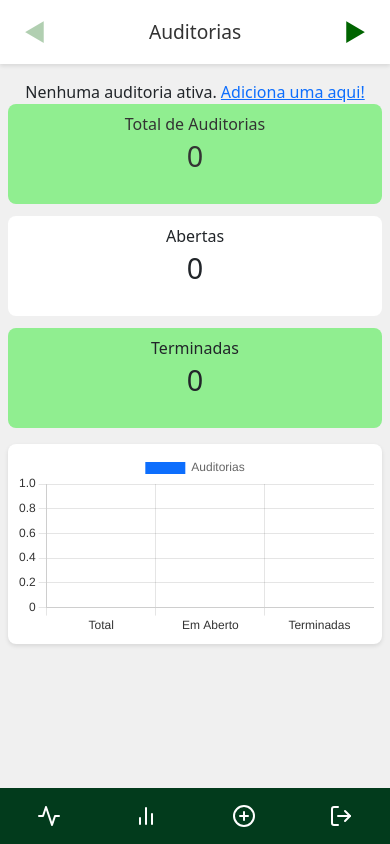
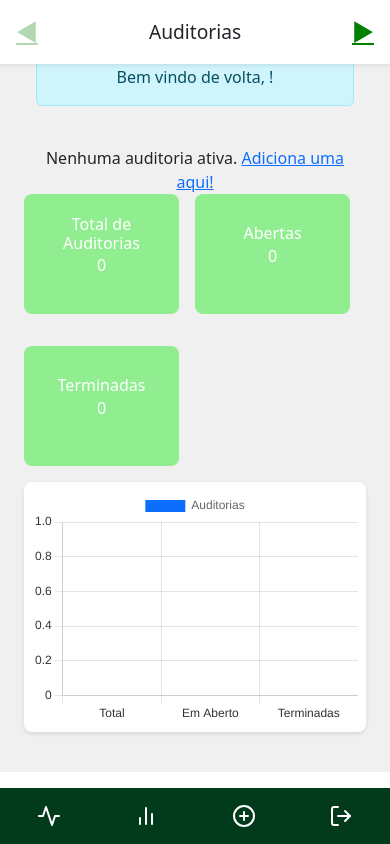
Before and after one commit to duartemiguel30/PW_PWA, a Vue app in the folder PWA/: page /dashboard in a window 390 px wide. Built offline with nearby package versions, Linux system fonts and the light colour scheme; sample sign-in values are in the browser's storage.

Commit message:
dasboards fully responsive

```diff
--- a/PWA/src/components/Login.vue
+++ b/PWA/src/components/Login.vue
@@ -6,7 +6,10 @@
         <input type="email" placeholder="Email" v-model="email" />
         <input type="password" placeholder="Password" v-model="password" />
         <button @click="login">Sign In</button>
-        <p>Ainda não tens uma conta? <router-link to="/register">Regista-te</router-link></p>
+        <p>
+          Ainda não tens uma conta?
+          <router-link to="/register">Regista-te</router-link>
+        </p>
       </div>
     </div>
     <div class="auth-right"></div>
@@ -29,6 +32,8 @@ export default {
       if (this.email === adminEmail && this.password === adminPassword) {
         localStorage.setItem('isAuthenticated', true);
         localStorage.setItem('isAdmin', true);
+        // Guarda as informações do admin
+        localStorage.setItem('loggedUser', JSON.stringify({ name: 'Admin', email: adminEmail }));
         this.$router.push('/admin-dashboard');
         return;
       }
@@ -38,12 +43,14 @@ export default {
 
       if (user) {
         localStorage.setItem('isAuthenticated', true);
+        // Guarda as informações do usuário que fez login
+        localStorage.setItem('loggedUser', JSON.stringify(user));
         this.$router.push('/admin-dashboard');
       } else {
         alert('Credenciais inválidas!');
       }
     },
-}
+  },
 };
 </script>
 
--- a/PWA/src/views/AdminDashboard.vue
+++ b/PWA/src/views/AdminDashboard.vue
@@ -83,7 +83,7 @@ export default {
   display: flex;
   min-height: 100vh;
   font-family: 'Helvetica Neue', Arial, sans-serif;
-  background-color: #f8f9fa;
+  background: #f0f0f0;
 }
 
 .dashboard-content {
@@ -91,7 +91,7 @@ export default {
   padding: 2rem;
   margin-left: 2rem;
   max-width: calc(100% - 5rem);
-  background-color: #ffffff;
+  background: #f0f0f0;
   border-radius: 8px;
   box-shadow: 0 2px 10px rgba(0, 0, 0, 0.1);
 }
--- a/PWA/src/views/Dashboard.vue
+++ b/PWA/src/views/Dashboard.vue
@@ -1,15 +1,18 @@
 <template>
-  <div class="dashboard-container">
+  <div class="dashboard-container container-fluid">
     <SidebarMenu />
-    <div class="dashboard-content">
+    <div class="dashboard-content container">
+      <div class="alert alert-info text-center w-100 greeting-msg" role="alert">
+        Bem vindo de volta, {{ user.name }}!
+      </div>
+
       <template v-if="isDesktop">
-        <!-- Top row: Gráfico de faturação destacado e cards -->
-        <div class="top-row">
-          <div class="faturacao-chart-highlight">
+        <div class="top-row row w-100 mb-3">
+          <div class="faturacao-chart-highlight col-md-8">
             <canvas ref="faturacaoChart"></canvas>
           </div>
-          <div class="cards-side">
-            <div class="metric-card card-faturacao">
+          <div class="cards-side col-md-4 d-flex flex-column justify-content-center">
+            <div class="metric-card card-faturacao mb-3">
               <h6 class="card-title">Faturação Total (€)</h6>
               <p class="display-number">{{ faturacaoTotal.toFixed(2) }}</p>
             </div>
@@ -20,25 +23,23 @@
           </div>
         </div>
 
-        <!-- Segunda row: Gráficos de auditorias e materiais -->
-        <div class="charts-grid desktop-charts">
-          <div class="chart-card">
+        <div class="charts-grid desktop-charts row w-100 mb-2">
+          <div class="chart-card col-md-6 mb-3 mb-md-0">
             <canvas ref="auditoriasChart"></canvas>
           </div>
-          <div class="chart-card">
+          <div class="chart-card col-md-6">
             <canvas ref="materiaisChart"></canvas>
           </div>
         </div>
 
-        <!-- Terceira row: Lista de utilizadores registados -->
-        <div class="users-list-container">
+        <div class="users-list-container w-100">
           <h3>Utilizadores Registados</h3>
-          <table class="users-list">
+          <table class="users-list table table-borderless">
             <tbody>
-              <tr v-for="(user, index) in usersList" :key="index" class="user-row">
+              <tr v-for="(userItem, index) in usersList" :key="index" class="user-row">
                 <td class="user-info">
-                  <h4>{{ user.name }}</h4>
-                  <p>{{ user.email }}</p>
+                  <h4>{{ userItem.name }}</h4>
+                  <p>{{ userItem.email }}</p>
                 </td>
                 <td class="arrow-cell">
                   <span class="arrow">&#9654;</span>
@@ -50,62 +51,61 @@
       </template>
 
       <template v-else>
-        <!-- Layout Mobile -->
-        <div class="mobile-nav">
-          <button @click="prevPage" :disabled="currentPage === 0" class="nav-arrow">
+        <div class="mobile-nav fixed-top d-flex justify-content-between align-items-center px-3 py-2 bg-white shadow-sm">
+          <button @click="prevPage" :disabled="currentPage === 0" class="nav-arrow btn btn-link p-0">
             &#9664;
           </button>
-          <h2 class="page-title">{{ currentPageTitle }}</h2>
-          <button @click="nextPage" :disabled="currentPage === tabs.length - 1" class="nav-arrow">
+          <h2 class="page-title flex-grow-1 text-center m-0 text-dark">{{ currentPageTitle }}</h2>
+          <button @click="nextPage" :disabled="currentPage === tabs.length - 1" class="nav-arrow btn btn-link p-0">
             &#9654;
           </button>
         </div>
 
-        <div v-if="currentPage === 0" class="tab-content">
+        <div v-if="currentPage === 0" class="tab-content mt-3 pt-3">
           <div v-if="auditoriasData.length === 0" class="no-audit-message">
             Nenhuma auditoria ativa.
             <router-link to="/admin-add-audit" class="link-add">
               Adiciona uma aqui!
             </router-link>
           </div>
-          <div class="cards-grid mobile-cards">
-            <div class="metric-card card-total">
+          <div class="cards-grid mobile-cards row">
+            <div class="metric-card mobile-card col-6">
               <h6 class="card-title">Total de Auditorias</h6>
               <p class="display-number">{{ totalAuditorias }}</p>
             </div>
-            <div class="metric-card card-abertas">
+            <div class="metric-card mobile-card col-6">
               <h6 class="card-title">Abertas</h6>
               <p class="display-number">{{ auditoriasAbertas }}</p>
             </div>
-            <div class="metric-card card-terminadas">
+            <div class="metric-card mobile-card col-6">
               <h6 class="card-title">Terminadas</h6>
               <p class="display-number">{{ auditoriasTerminadas }}</p>
             </div>
           </div>
-          <div class="charts-grid mobile-charts">
-            <div class="chart-card">
+          <div class="charts-grid mobile-charts row mb-3">
+            <div class="chart-card col-12">
               <canvas ref="auditoriasChart"></canvas>
             </div>
           </div>
           <div class="mobile-bottom-padding"></div>
         </div>
 
-        <div v-else-if="currentPage === 1" class="tab-content faturacao-tab">
-          <div class="cards-grid mobile-cards">
-            <div class="metric-card card-faturacao">
+        <div v-else-if="currentPage === 1" class="tab-content faturacao-tab mt-3 pt-3">
+          <div class="cards-grid mobile-cards row">
+            <div class="metric-card mobile-card col-6">
               <h6 class="card-title">Faturação Total (€)</h6>
               <p class="display-number">{{ faturacaoTotal.toFixed(2) }}</p>
             </div>
-            <div class="metric-card card-utilizadores">
+            <div class="metric-card mobile-card col-6">
               <h6 class="card-title">Utilizadores registados</h6>
               <p class="display-number">{{ totalUtilizadores }}</p>
             </div>
           </div>
-          <div class="charts-grid mobile-charts">
-            <div class="chart-card">
+          <div class="charts-grid mobile-charts row mb-3">
+            <div class="chart-card faturacao-chart-mobile col-6">
               <canvas ref="faturacaoChart"></canvas>
             </div>
-            <div class="chart-card">
+            <div class="chart-card col-6">
               <canvas ref="materiaisChart"></canvas>
             </div>
           </div>
@@ -119,7 +119,6 @@
 <script>
 import { Chart, registerables } from "chart.js";
 import SidebarMenu from "@/components/SidebarMenu.vue";
-
 Chart.register(...registerables);
 
 export default {
@@ -136,6 +135,7 @@ export default {
       chartAuditorias: null,
       chartFaturacao: null,
       chartMateriais: null,
+      user: { name: "Utilizador" },
     };
   },
   computed: {
@@ -181,6 +181,11 @@ export default {
       this.totalUtilizadores = users.length;
       this.usersList = users;
 
+      const loggedUser = JSON.parse(localStorage.getItem("loggedUser"));
+      if (loggedUser) {
+        this.user = loggedUser;
+      }
+
       this.faturacaoTotal = this.auditoriasData.reduce(
         (acc, auditoria) => acc + (auditoria.custoEstimado || 0),
         0
@@ -188,7 +193,6 @@ export default {
       this.mostrarGraficos();
     },
     mostrarGraficos() {
-      // Gráfico de Auditorias
       if (this.chartAuditorias) {
         this.chartAuditorias.destroy();
       }
@@ -219,11 +223,11 @@ export default {
         });
       }
 
-      // Gráfico de Faturação – linha com borderWidth para forçar exibição
       if (this.chartFaturacao) {
         this.chartFaturacao.destroy();
       }
       if (this.$refs.faturacaoChart) {
+        const config = { fill: false, borderColor: "#90EE90", backgroundColor: "transparent" };
         this.chartFaturacao = new Chart(this.$refs.faturacaoChart.getContext("2d"), {
           type: "line",
           data: {
@@ -231,9 +235,11 @@ export default {
             datasets: [{
               label: "Faturação (€)",
               data: this.auditoriasData.map(a => a.custoEstimado || 0),
-              borderColor: "#003366",
+              borderColor: config.borderColor,
               borderWidth: 2,
-              fill: false,
+              fill: config.fill,
+              backgroundColor: config.backgroundColor,
+              tension: 0
             }]
           },
           options: {
@@ -242,17 +248,24 @@ export default {
             scales: {
               y: {
                 beginAtZero: true,
-                ticks: { color: "#fff", font: { size: 12 } }
+                ticks: { color: "#ffffff", font: { size: 12 } }
               },
               x: {
-                ticks: { color: "#fff", font: { size: 12 } }
+                ticks: { color: "#ffffff", font: { size: 12 } }
+              }
+            },
+            plugins: {
+              legend: {
+                labels: {
+                  color: "#ffffff",
+                  font: { size: 12 }
+                }
               }
             }
           }
         });
       }
 
-      // Gráfico de Materiais
       if (this.chartMateriais) {
         this.chartMateriais.destroy();
       }
@@ -313,19 +326,27 @@ export default {
 </script>
 
 <style scoped>
-/* Fundo da página em cinza clarinho */
 .dashboard-container {
   display: flex;
-  height: 100vh;
+  background: #f0f0f0;
   overflow-x: hidden;
-  background: #f0f0f0;
+  overflow-y: auto;
+}
+@media (min-width: 769px) {
+  .dashboard-container {
+    height: 100vh;
+  }
+}
+@media (max-width: 768px) {
+  .dashboard-container {
+    height: auto;
+  }
 }
 
-/* Mantém max-width de 1100px */
 .dashboard-content {
   flex: 1;
   max-width: 1100px;
-  padding: 5rem 1.5rem 1.5rem;
+  padding: 3rem 1.5rem 1.5rem;
   margin: 0 auto;
   width: 100%;
   text-align: center;
@@ -334,14 +355,21 @@ export default {
   align-items: center;
 }
 
-/* Layout Desktop */
+@media (max-width: 768px) {
+  .dashboard-content {
+    padding-top: 3rem;
+  }
+  .greeting-msg {
+    margin-bottom: 0.5rem;
+  }
+}
+
 .top-row {
   display: flex;
   gap: 1rem;
   width: 100%;
   margin-bottom: 1rem;
 }
-/* Fundo do gráfico de faturação com azul mais escuro */
 .faturacao-chart-highlight {
   flex: 2;
   background-color: #003366;
@@ -358,7 +386,6 @@ export default {
   justify-content: center;
 }
 
-/* Cards */
 .metric-card {
   border-radius: 0.5rem;
   padding: 0.75rem;
@@ -368,6 +395,7 @@ export default {
   justify-content: center;
   min-height: 120px;
   text-align: center;
+  margin-bottom: 1rem;
 }
 .card-faturacao {
   background-color: #90EE90;
@@ -378,16 +406,20 @@ export default {
   color: #333;
 }
 
-/* Gráficos */
-.charts-grid {
-  display: grid;
-  gap: 0.75rem;
-  width: 100%;
-  margin-bottom: 1rem;
+@media (max-width: 768px) {
+  .mobile-cards {
+    display: flex;
+    flex-wrap: wrap;
+    gap: 1rem;
+  }
+  .mobile-cards .mobile-card {
+    background-color: #90EE90 !important;
+    color: #fff !important;
+    flex: 0 0 calc(50% - 1rem);
+    padding: 0.5rem;
+  }
 }
-.desktop-charts {
-  grid-template-columns: repeat(2, 1fr);
-}
+
 .chart-card {
   background-color: #fff;
   border-radius: 0.5rem;
@@ -395,12 +427,14 @@ export default {
   box-shadow: 0 2px 4px rgba(0, 0, 0, 0.1);
   height: 250px;
 }
+.faturacao-chart-mobile {
+  background-color: #003366 !important;
+}
 .chart-card canvas {
   width: 100% !important;
   height: 100% !important;
 }
 
-/* Lista de Utilizadores */
 .users-list-container {
   width: 100%;
   margin-top: 1rem;
@@ -431,10 +465,9 @@ export default {
 }
 .arrow {
   font-size: 1.2rem;
-  color: #bbb;
+  color: #008000;
 }
 
-/* Layout Mobile */
 .mobile-nav {
   position: fixed;
   top: 0;
@@ -461,79 +494,11 @@ export default {
   border: none;
   font-size: 1.5rem;
   cursor: pointer;
-  color: #006400 !important;
+  color: #008000 !important;
   padding: 0.25rem 0.5rem;
 }
 .nav-arrow:disabled {
   opacity: 0.3;
   cursor: default;
 }
-.cards-grid {
-  display: grid;
-  gap: 0.75rem;
-  margin-bottom: 1rem;
-}
-.mobile-cards {
-  grid-template-columns: repeat(2, minmax(140px, 1fr));
-}
-.mobile-bottom-padding,
-.faturacao-tab {
-  padding-bottom: 4rem;
-}
-
-/* Mobile: alternar fundo dos cards entre verde e branco */
-@media (max-width: 480px) {
-  .dashboard-content {
-    padding: 5rem 0.5rem 1.5rem;
-  }
-  .cards-grid {
-    grid-template-columns: 1fr;
-  }
-  .mobile-cards .metric-card:nth-child(odd) {
-    background-color: #90EE90 !important;
-  }
-  .mobile-cards .metric-card:nth-child(even) {
-    background-color: #fff !important;
-  }
-  .metric-card {
-    padding: 0.5rem;
-    min-height: 100px;
-  }
-  .display-number {
-    font-size: 1.8rem;
-  }
-  .charts-grid {
-    grid-template-columns: 1fr;
-  }
-  .chart-card {
-    height: 200px;
-  }
-}
-
-/* iPad mini: dispositivos entre 600px e 768px – layout igual ao mobile */
-@media (min-width: 600px) and (max-width: 768px) {
-  .dashboard-content {
-    margin-left: 0 !important;
-    padding: 5rem 0.5rem 1.5rem;
-  }
-}
-
-/* iPad Air: dispositivos entre 769px e 1024px */
-@media (min-width: 769px) and (max-width: 1024px) {
-  .dashboard-content {
-    position: relative;
-    z-index: 1;
-    margin-left: 20rem; /* Evita sobreposição da Sidebar */
-    padding-top: 2rem;
-  }
-}
-
-/* Responsividade adicional para telas maiores */
-@media (min-width: 1025px) {
-  .dashboard-content {
-    padding-left: 2rem;
-    padding-right: 2rem;
-    padding-top: 2rem;
-  }
-}
 </style>
```
Lines whose indentation alone changed are shown as unchanged.
